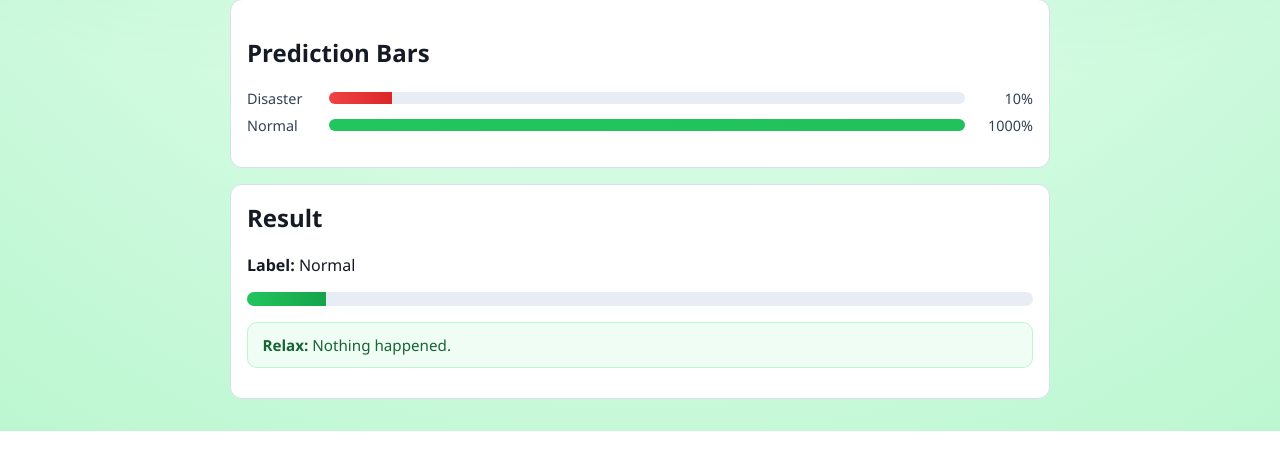
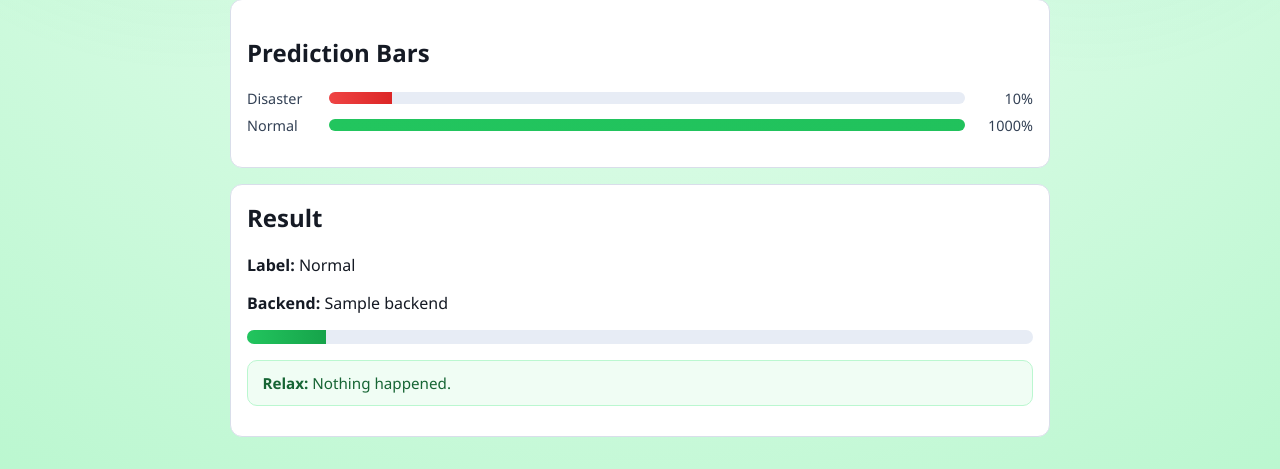
Before and after one commit to a1mohamad/disaster-tweet-app, a FastAPI app: template deployment/app/templates/index.html in a window 1280 px wide. Shown: the part 477-946 px from the top of the page. Before the commit the page ends 908 px from the top, so only its background shows below. Run offline with FastAPI, Linux system fonts and the light colour scheme; the template is opened without the code that fills it: most values are stand-ins (such as "Sample title", 1, 10 or a date in 2020); parts of the project's set-up code (start-up, migrations or seed data) failed here and were passed over; some libraries are stand-ins or nearby versions.

Commit message:
frontend: new desing in html file

```diff
--- a/deployment/app/templates/index.html
+++ b/deployment/app/templates/index.html
@@ -87,6 +87,7 @@
           Normal
         {% endif %}
       </p>
+      <p><strong>Backend:</strong> {{ result.backend }}</p>
       <div class="meter-wrap" aria-label="Prediction confidence">
         <div
           class="meter-fill {% if is_disaster %}danger{% else %}safe{% endif %}"
```
